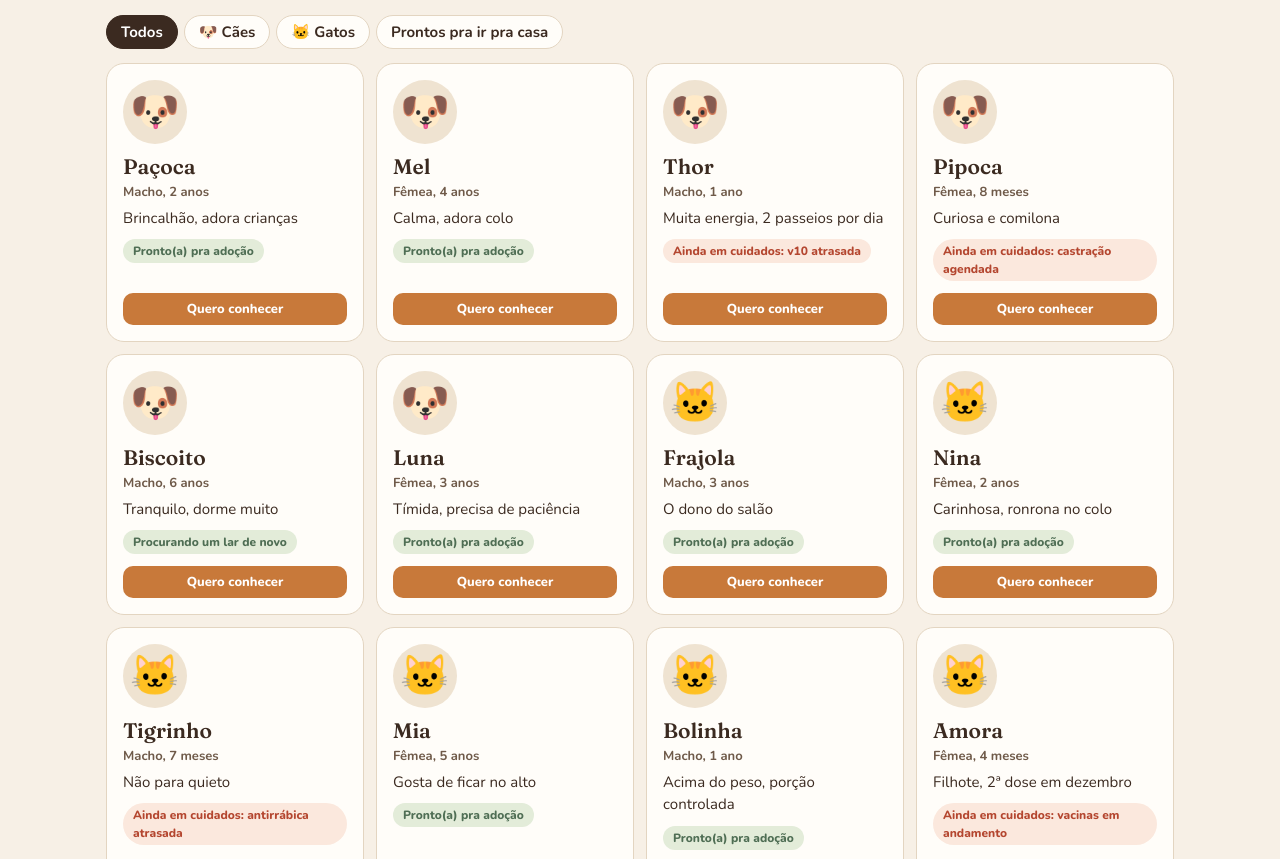
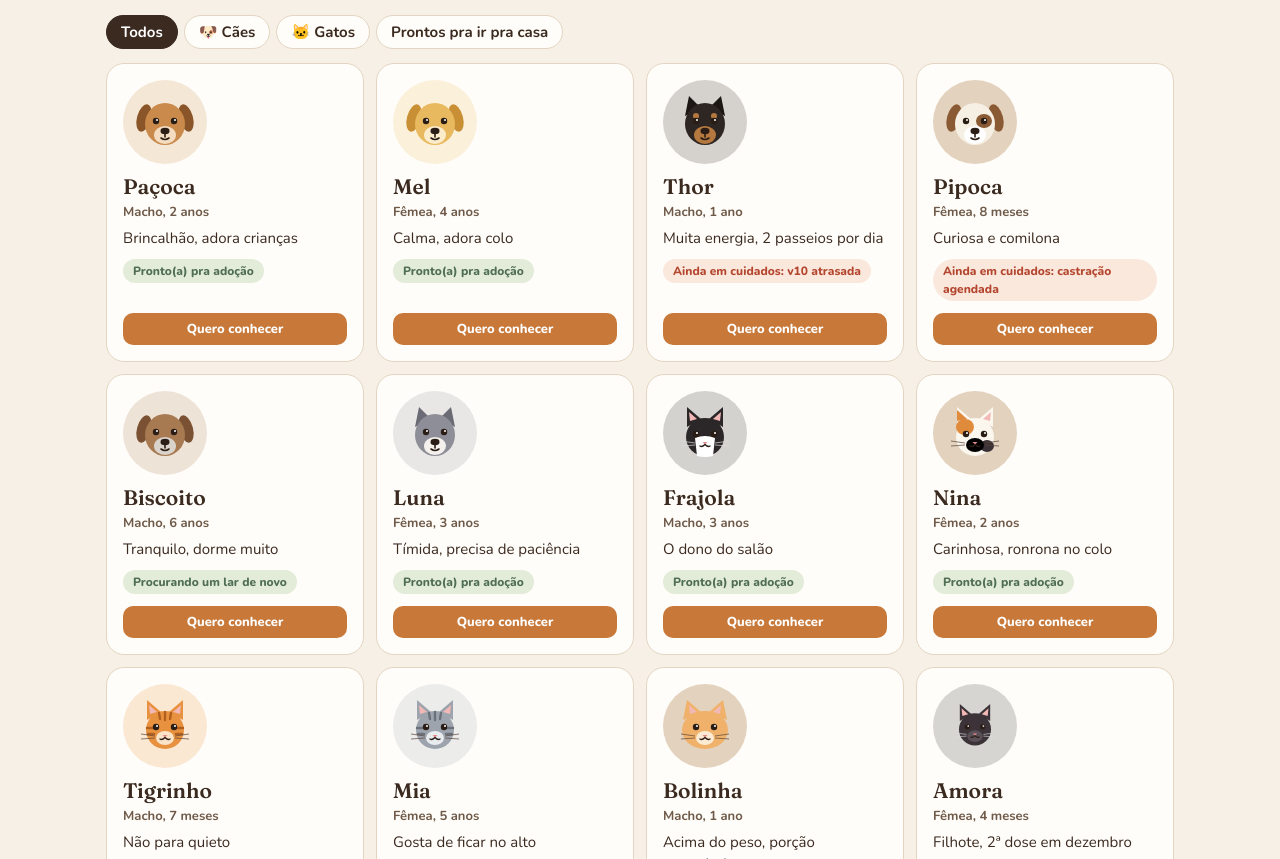
Before and after one commit to ArthurTureck/petcoffee, a plain HTML site: page loja/index.html in a window 1280 px wide. Shown: the part 775-1634 px from the top of the page. Drawn offline with nearby package versions, Linux system fonts and the light colour scheme.

Commit message:
Me adota?: cada animal com desenho, cor e pelagem próprios
Co-Authored-By: Claude Opus 5.5 <noreply@anthropic.com>
Claude-Session: https://claude.ai/code/session_014E8wdMcjMFjWmccxPMy8M6

```diff
--- a/loja/index.html
+++ b/loja/index.html
@@ -54,7 +54,7 @@ section{padding:46px 0 10px}
 .chip.on{background:var(--dark);color:#fff;border-color:var(--dark)}
 .pets{display:grid;grid-template-columns:repeat(auto-fill,minmax(210px,1fr));gap:12px}
 .pet{background:var(--white);border:1px solid var(--line);border-radius:var(--r);padding:16px;display:flex;flex-direction:column;gap:4px}
-.pet .em{font-size:40px;line-height:1;width:64px;height:64px;border-radius:50%;background:var(--beige);display:flex;align-items:center;justify-content:center;margin-bottom:6px}
+.pet .em{font-size:40px;line-height:1;width:84px;height:84px;border-radius:50%;background:var(--beige);display:flex;align-items:center;justify-content:center;margin-bottom:6px}
 .pet h3{font-size:21px}
 .pet .sub{color:var(--muted);font-size:13px;font-weight:700}
 .pet .st{display:inline-block;font-size:12px;font-weight:800;border-radius:999px;padding:3px 10px;margin:6px 0 8px;background:var(--sage2);color:var(--sage);align-self:flex-start}
@@ -277,10 +277,49 @@ function toast(t){const e=$('#toast');e.textContent=t;e.classList.add('on');clea
 function modal(h){$('#mbody').innerHTML=h;$('#modal').classList.add('on')}
 function closeM(){$('#modal').classList.remove('on')}
 
+
+/* ===== desenho de cada animal (cor e pelagem próprias) ===== */
+const PEL={
+ 'Paçoca':{c:'#c98a4b',o:'#8a5528',f:'#f3dcc0',e:'cai'},
+ 'Mel':{c:'#e8b95e',o:'#c98f35',f:'#fbeccc',e:'cai'},
+ 'Thor':{c:'#2e2622',o:'#1c1714',f:'#b5793f',e:'pe',sob:'#b5793f'},
+ 'Pipoca':{c:'#f6efe4',o:'#8a5a35',f:'#ffffff',e:'cai',manchaOlho:'#8a5a35'},
+ 'Biscoito':{c:'#a87a52',o:'#7a5233',f:'#d9d3cc',e:'cai'},
+ 'Luna':{c:'#8e8e98',o:'#6b6b75',f:'#f4f1ec',e:'pe'},
+ 'Frajola':{c:'#2b2628',f:'#ffffff',smoking:1},
+ 'Nina':{c:'#fbf6ee',manchas:['#e08a3c','#3a3236']},
+ 'Tigrinho':{c:'#e8913f',listra:'#b35f1d',f:'#fbe3c8'},
+ 'Mia':{c:'#9ea4ad',listra:'#6c727b',f:'#e9ecef'},
+ 'Bolinha':{c:'#f0b26b',f:'#fcebd3',gordo:1},
+ 'Amora':{c:'#3b3338',f:'#5a5057',filhote:1},
+ 'Café':{c:'#6b4a35',f:'#a9826a'},
+ 'Pérola':{c:'#fdfaf4',f:'#ffffff',olho:'#5b9bd5'}};
+function petSVG(a){const p=PEL[a[0]]||{c:'#c98a4b',f:'#f3dcc0'};const cao=a[1]==='🐶';const sz=p.filhote?0.85:1;
+ const olhos=(y,c)=>`<circle cx="23" cy="${y}" r="3.2" fill="${c||'#2a1d16'}"/><circle cx="41" cy="${y}" r="3.2" fill="${c||'#2a1d16'}"/><circle cx="24" cy="${y-1}" r="1" fill="#fff"/><circle cx="42" cy="${y-1}" r="1" fill="#fff"/>`;
+ let g='';
+ if(cao){
+  const or=p.e==='pe'?`<path d="M12 26 L16 6 L28 18 Z" fill="${p.o}"/><path d="M52 26 L48 6 L36 18 Z" fill="${p.o}"/>`:`<ellipse cx="11" cy="28" rx="7" ry="14" fill="${p.o}" transform="rotate(15 11 28)"/><ellipse cx="53" cy="28" rx="7" ry="14" fill="${p.o}" transform="rotate(-15 53 28)"/>`;
+  g=or+`<ellipse cx="32" cy="34" rx="20" ry="21" fill="${p.c}"/>`+
+   (p.sob?`<circle cx="23" cy="26" r="3" fill="${p.sob}"/><circle cx="41" cy="26" r="3" fill="${p.sob}"/>`:'')+
+   (p.manchaOlho?`<ellipse cx="41" cy="31" rx="8" ry="7" fill="${p.manchaOlho}"/>`:'')+
+   `<ellipse cx="32" cy="45" rx="11" ry="9" fill="${p.f}"/>`+olhos(31)+
+   `<ellipse cx="32" cy="41" rx="4.5" ry="3.2" fill="#2a1d16"/><path d="M32 44 V47 M28 48 Q32 51 36 48" stroke="#2a1d16" stroke-width="1.6" fill="none" stroke-linecap="round"/>`;
+ }else{
+  const w=p.gordo?23:19;
+  g=`<path d="M${32-w+1} 26 L14 6 L28 18 Z" fill="${p.c}"/><path d="M${32+w-1} 26 L50 6 L36 18 Z" fill="${p.c}"/><path d="M17 20 L16 11 L24 18 Z" fill="#f2b8b5"/><path d="M47 20 L48 11 L40 18 Z" fill="#f2b8b5"/>`+
+   `<ellipse cx="32" cy="36" rx="${w}" ry="19" fill="${p.c}"/>`+
+   (p.listra?`<path d="M32 18 V26 M26 19 L27 25 M38 19 L37 25 M${32-w+1} 34 H${32-w+7} M${32-w+2} 40 H${32-w+8} M${32+w-1} 34 H${32+w-7} M${32+w-2} 40 H${32+w-8}" stroke="${p.listra}" stroke-width="2.4" stroke-linecap="round"/>`:'')+
+   (p.manchas?`<ellipse cx="22" cy="26" rx="9" ry="8" fill="${p.manchas[0]}"/><ellipse cx="44" cy="45" rx="7" ry="6" fill="${p.manchas[1]}"/><path d="M14 20 L14 9 L24 18 Z" fill="${p.manchas[0]}"/>`:'')+
+   (p.smoking?`<path d="M22 37 Q32 33 42 37 L40 55 Q32 57 24 55 Z" fill="${p.f}"/>`:`<ellipse cx="32" cy="44" rx="9" ry="7" fill="${p.f}"/>`)+
+   olhos(33,p.olho)+`<path d="M29.5 41 H34.5 L32 43.5 Z" fill="#e58a8a"/><path d="M32 43.5 Q29 46.5 27 45 M32 43.5 Q35 46.5 37 45" stroke="#2a1d16" stroke-width="1.3" fill="none" stroke-linecap="round"/>`+
+   `<path d="M8 40 L22 42 M8 45 L22 44 M56 40 L42 42 M56 45 L42 44" stroke="${p.smoking||p.c==='#3b3338'?'#ddd':'#5a463a'}" stroke-width="1" opacity=".7"/>`;
+ }
+ return `<svg viewBox="0 0 64 64" width="${Math.round(64*sz)}" height="${Math.round(64*sz)}" aria-hidden="true">${g}</svg>`}
+const corFundo=a=>{const p=PEL[a[0]];if(!p)return 'var(--beige)';return /^#f[a-f0-9]/i.test(p.c)?'#e3d2bd':p.c+'33'};
 /* ===== animais ===== */
 function rPets(){const L=ANIMAIS.filter(a=>fAnim==='todos'||(fAnim==='pronto'?!ESPERA(a)&&!/Voltou/.test(a[4]):a[1]===fAnim));
  $('#pets').innerHTML=L.map(a=>{const esp=ESPERA(a);const st=esp?'Ainda em cuidados: '+a[4].toLowerCase():/Voltou/.test(a[4])?'Procurando um lar de novo':'Pronto(a) pra adoção';
-  return `<div class="pet"><div class="em">${a[1]}</div><h3>${esc(a[0])}</h3><div class="sub">${esc(a[2])}</div><div>${esc(a[3])}</div><span class="st ${esp?'esp':''}">${esc(st)}</span><button class="btn sm" data-a="visita" data-v="${esc(a[0])}">Quero conhecer</button></div>`}).join('')}
+  return `<div class="pet"><div class="em" style="background:${corFundo(a)}">${petSVG(a)}</div><h3>${esc(a[0])}</h3><div class="sub">${esc(a[2])}</div><div>${esc(a[3])}</div><span class="st ${esp?'esp':''}">${esc(st)}</span><button class="btn sm" data-a="visita" data-v="${esc(a[0])}">Quero conhecer</button></div>`}).join('')}
 
 /* ===== cardápio ===== */
 function rMenu(){$('#hora').textContent='Das '+COMBOS.hora;
```
